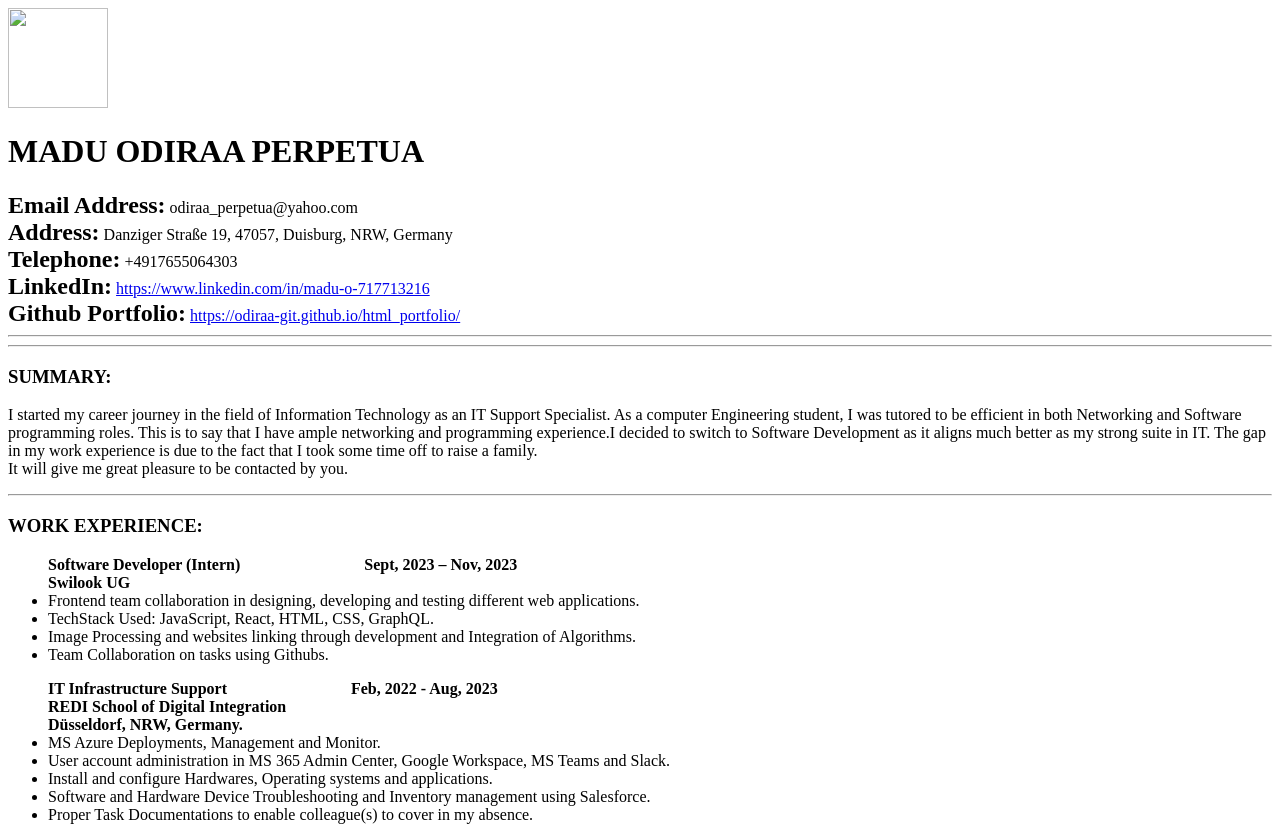
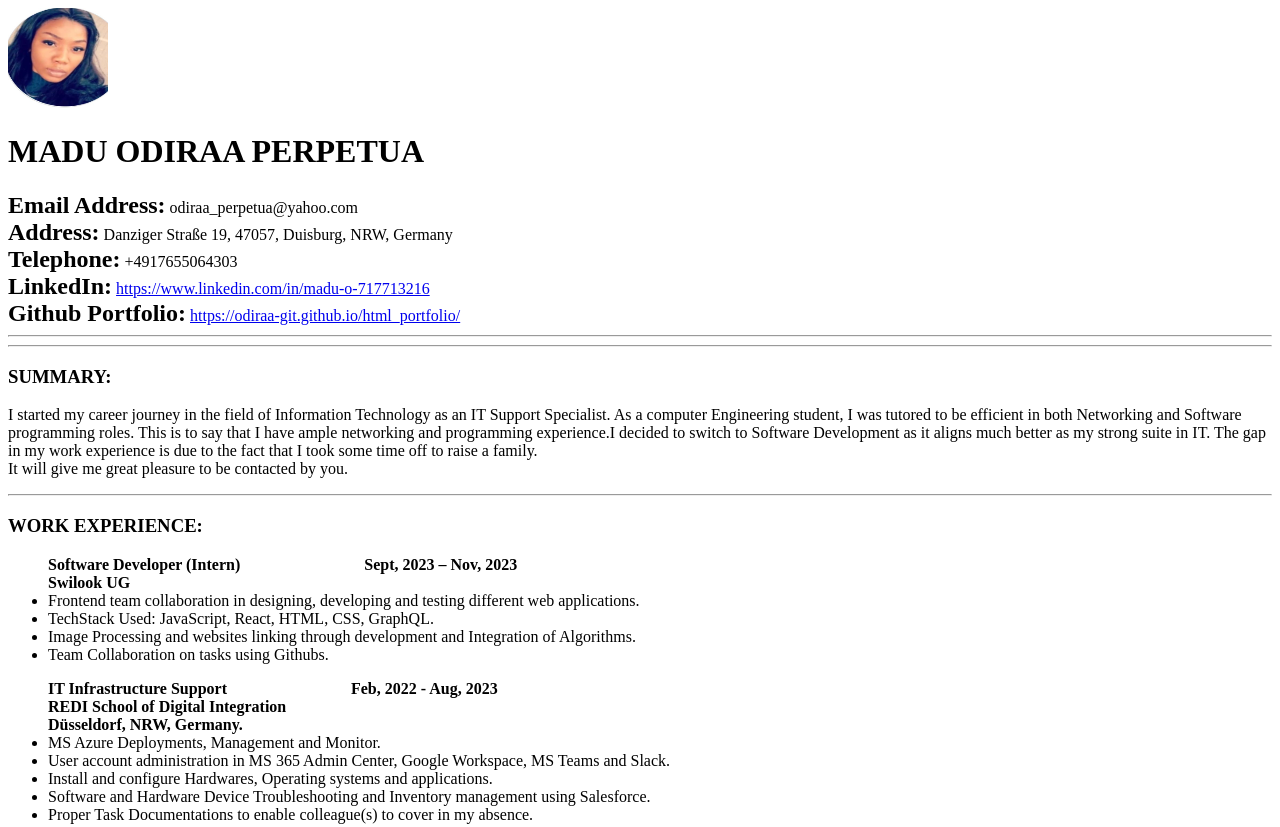
Before and after one commit to ODIRAA-git/MyResume, a plain HTML site: page index.html in a window 1280 px wide. Shown: the top 827 px of the page. Drawn offline with Linux system fonts and the light colour scheme; the site is published under a folder, as on GitHub Pages, so addresses that start at the root find nothing.

Commit message:
Update index.html

```diff
--- a/index.html
+++ b/index.html
@@ -6,7 +6,7 @@
     <title>My Resume</title>
   </head>
   <body>
-    <img src="/Profile_Picture.JPG" width="100" height="100" />
+    <img src="./assets/images/Screenshotts/Profile_Picture.JPG" width="100" height="100" />
     <br />
     <h1><b>MADU ODIRAA PERPETUA</b></h1>
     <h2 style="display: inline">Email Address:</h2>
```
